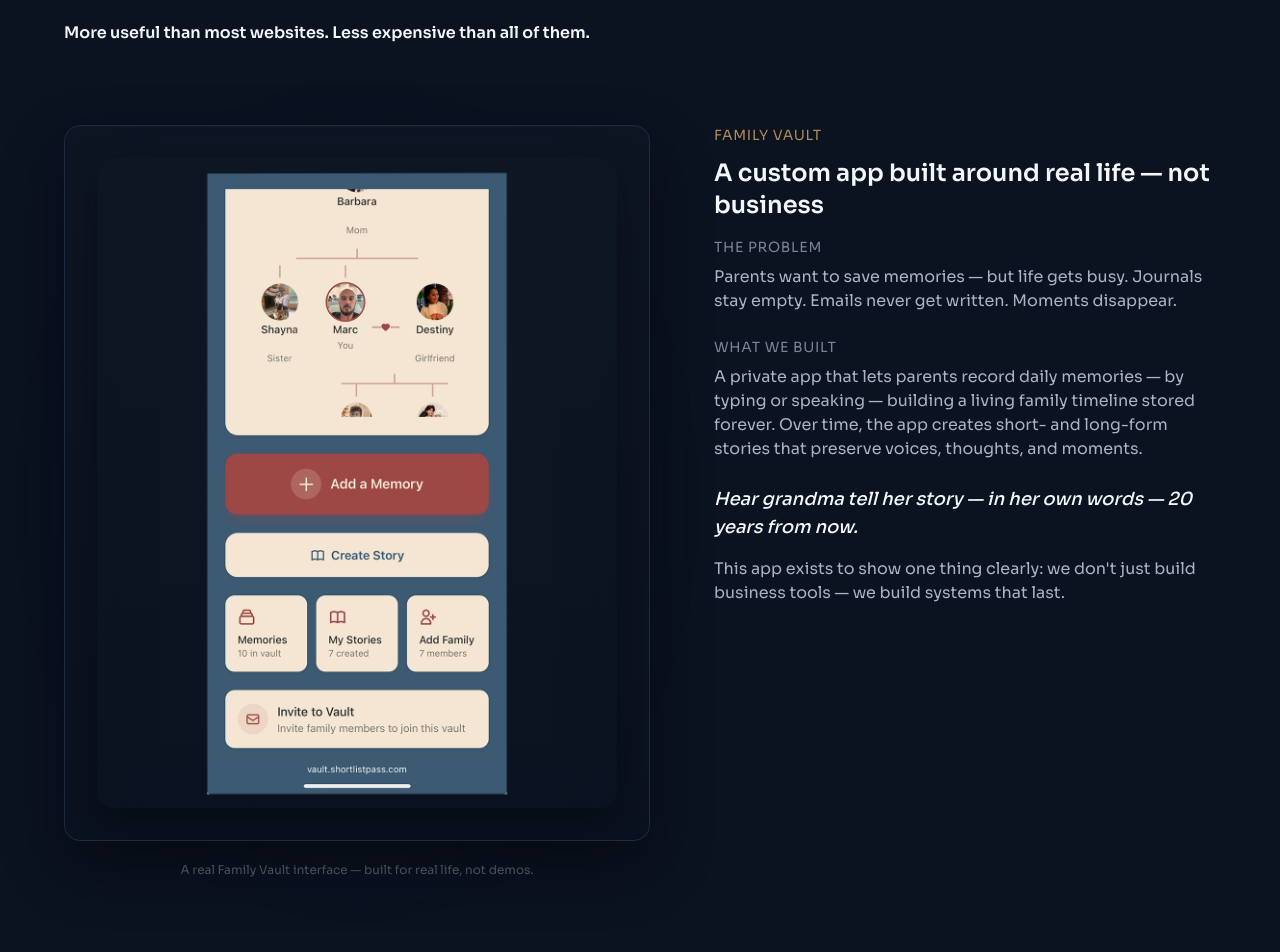
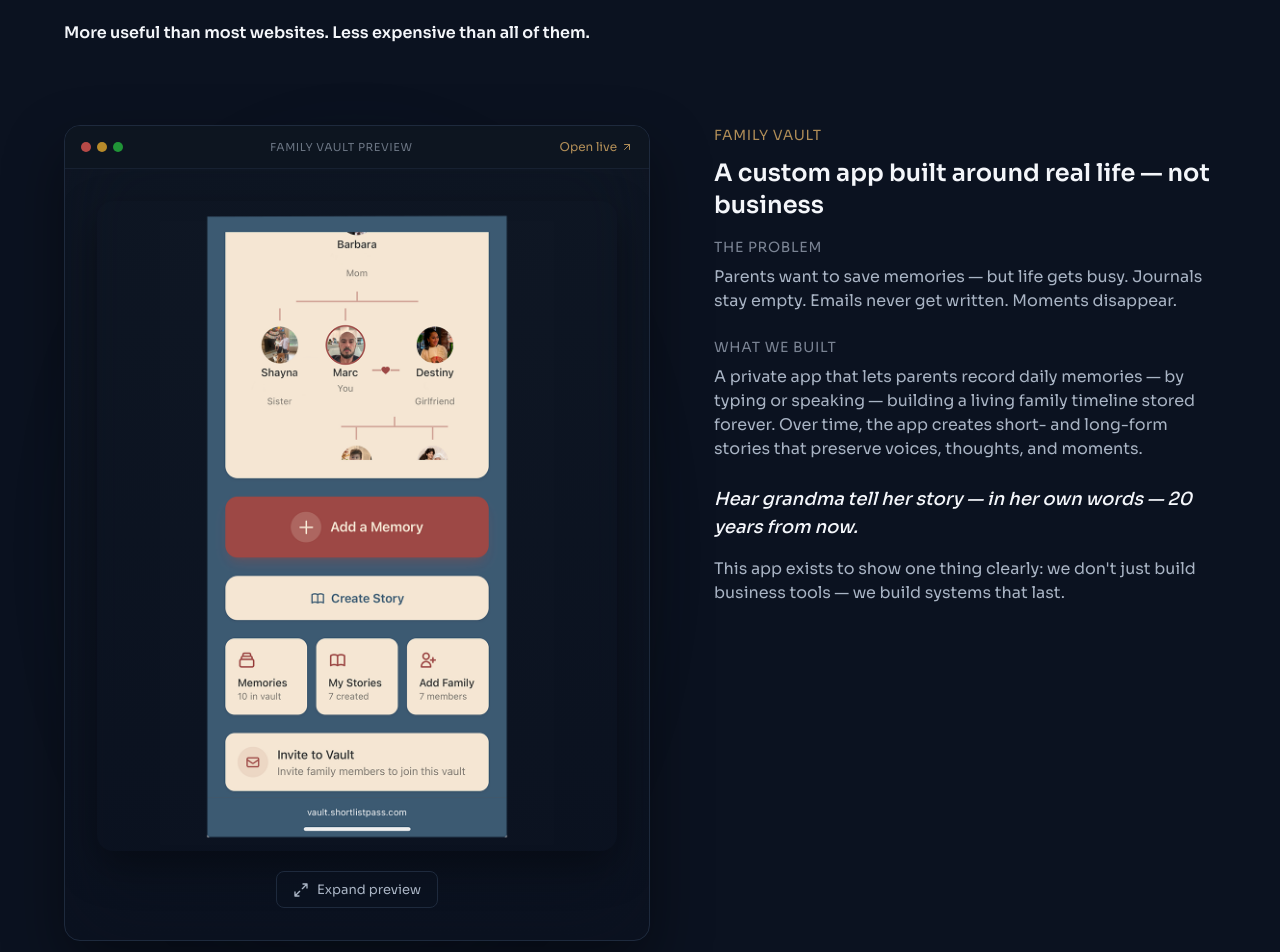
Before and after one commit to Dunzoai/shortlist-pass-hub, a Next.js app: page /digital in a window 1280 px wide. Shown: the part 3940-4892 px from the top of the page. Built offline with nearby package versions, Linux system fonts and the light colour scheme.

Commit message:
Add Family Vault modal with iframe to vault.shortlistpass.com

```diff
--- a/src/app/digital/page.tsx
+++ b/src/app/digital/page.tsx
@@ -776,6 +776,92 @@ function SmartPageModal({ isOpen, onClose }: { isOpen: boolean; onClose: () => v
   );
 }
 
+function FamilyVaultModal({ isOpen, onClose }: { isOpen: boolean; onClose: () => void }) {
+  const modalRef = useRef<HTMLDivElement>(null);
+  const closeButtonRef = useRef<HTMLButtonElement>(null);
+
+  // Lock body scroll when modal is open
+  useEffect(() => {
+    if (isOpen) {
+      document.body.style.overflow = "hidden";
+      closeButtonRef.current?.focus();
+    } else {
+      document.body.style.overflow = "";
+    }
+    return () => {
+      document.body.style.overflow = "";
+    };
+  }, [isOpen]);
+
+  // Close on Escape key
+  useEffect(() => {
+    const handleKeyDown = (e: KeyboardEvent) => {
+      if (e.key === "Escape" && isOpen) {
+        onClose();
+      }
+    };
+    window.addEventListener("keydown", handleKeyDown);
+    return () => window.removeEventListener("keydown", handleKeyDown);
+  }, [isOpen, onClose]);
+
+  // Close when clicking backdrop
+  const handleBackdropClick = (e: React.MouseEvent) => {
+    if (e.target === e.currentTarget) {
+      onClose();
+    }
+  };
+
+  if (!isOpen) return null;
+
+  return (
+    <motion.div
+      initial={{ opacity: 0 }}
+      animate={{ opacity: 1 }}
+      exit={{ opacity: 0 }}
+      transition={{ duration: 0.2 }}
+      className="fixed inset-0 z-50 flex items-center justify-center p-4 md:p-8"
+      onClick={handleBackdropClick}
+      role="dialog"
+      aria-modal="true"
+      aria-label="Family Vault Preview"
+    >
+      {/* Backdrop */}
+      <div className="absolute inset-0 bg-[#0B1220]/90 backdrop-blur-sm" />
+
+      {/* Modal content */}
+      <motion.div
+        ref={modalRef}
+        initial={{ opacity: 0, scale: 0.95 }}
+        animate={{ opacity: 1, scale: 1 }}
+        exit={{ opacity: 0, scale: 0.95 }}
+        transition={{ duration: 0.3, ease: "easeOut" }}
+        className="relative w-full max-w-4xl h-[90vh] md:h-[85vh] bg-[#0B1220] rounded-2xl overflow-hidden border border-white/10 shadow-2xl"
+      >
+        {/* Close button */}
+        <button
+          ref={closeButtonRef}
+          onClick={onClose}
+          className="absolute top-4 right-4 z-10 w-10 h-10 rounded-full bg-[#0F1A2B] border border-white/10 flex items-center justify-center text-[#A9B4C4] hover:text-[#F4F6FA] hover:border-white/20 transition-all duration-200"
+          aria-label="Close modal"
+        >
+          <svg className="w-5 h-5" viewBox="0 0 24 24" fill="none" stroke="currentColor" strokeWidth="2" strokeLinecap="round" strokeLinejoin="round">
+            <line x1="18" y1="6" x2="6" y2="18" />
+            <line x1="6" y1="6" x2="18" y2="18" />
+          </svg>
+        </button>
+
+        {/* iframe */}
+        <iframe
+          src="https://vault.shortlistpass.com/"
+          className="w-full h-full border-0"
+          title="Family Vault"
+          allow="accelerometer; autoplay; clipboard-write; encrypted-media; gyroscope; picture-in-picture"
+        />
+      </motion.div>
+    </motion.div>
+  );
+}
+
 function SmartPagePreviewCard({ onOpen }: { onOpen: () => void }) {
   return (
     <div className="relative">
@@ -857,7 +943,7 @@ function SmartPagePreviewCard({ onOpen }: { onOpen: () => void }) {
   );
 }
 
-function FamilyVaultPreviewCard() {
+function FamilyVaultPreviewCard({ onOpen }: { onOpen: () => void }) {
   return (
     <div className="relative">
       {/* Soft pulsing glow behind card */}
@@ -881,6 +967,34 @@ function FamilyVaultPreviewCard() {
         whileHover={{ y: -4 }}
         transition={{ duration: 0.3, ease: "easeOut" }}
       >
+        {/* Browser-style top bar */}
+        <div className="flex items-center justify-between px-4 py-3 border-b border-[#1E2A3D]/60 bg-[#0D1520]">
+          {/* Window dots */}
+          <div className="flex items-center gap-1.5">
+            <div className="w-2.5 h-2.5 rounded-full bg-[#FF5F57]/70" />
+            <div className="w-2.5 h-2.5 rounded-full bg-[#FFBD2E]/70" />
+            <div className="w-2.5 h-2.5 rounded-full bg-[#28CA41]/70" />
+          </div>
+
+          {/* Label */}
+          <span className="text-[11px] text-[#A9B4C4]/60 uppercase tracking-wider">
+            Family Vault Preview
+          </span>
+
+          {/* Open live link */}
+          <a
+            href="https://vault.shortlistpass.com/"
+            target="_blank"
+            rel="noopener noreferrer"
+            className="text-[12px] text-[#B08D57] hover:text-[#C9A66B] transition-colors flex items-center gap-1"
+          >
+            Open live
+            <svg className="w-3 h-3" viewBox="0 0 24 24" fill="none" stroke="currentColor" strokeWidth="2" strokeLinecap="round" strokeLinejoin="round">
+              <path d="M7 17L17 7M17 7H7M17 7V17" />
+            </svg>
+          </a>
+        </div>
+
         {/* Card content */}
         <div className="p-5 md:p-8 flex flex-col items-center">
           {/* Image with soft shadow */}
@@ -892,6 +1006,17 @@ function FamilyVaultPreviewCard() {
               boxShadow: "0 15px 40px rgba(0, 0, 0, 0.35)",
             }}
           />
+
+          {/* Expand preview button */}
+          <button
+            onClick={onOpen}
+            className="mt-5 px-4 py-2 text-[13px] text-[#A9B4C4] hover:text-[#F4F6FA] border border-[#1E2A3D] hover:border-[#B08D57]/40 rounded-lg transition-all duration-300 flex items-center gap-2 bg-[#0B1220]/50 hover:bg-[#0B1220]"
+          >
+            <svg className="w-4 h-4" viewBox="0 0 24 24" fill="none" stroke="currentColor" strokeWidth="2" strokeLinecap="round" strokeLinejoin="round">
+              <path d="M15 3h6v6M9 21H3v-6M21 3l-7 7M3 21l7-7" />
+            </svg>
+            Expand preview
+          </button>
         </div>
       </motion.div>
 
@@ -904,17 +1029,24 @@ function FamilyVaultPreviewCard() {
 }
 
 function RealBuildsSection() {
-  const [isModalOpen, setIsModalOpen] = useState(false);
+  const [isSmartPageModalOpen, setIsSmartPageModalOpen] = useState(false);
+  const [isFamilyVaultModalOpen, setIsFamilyVaultModalOpen] = useState(false);
   const ctaButtonRef = useRef<HTMLButtonElement>(null);
 
-  const openModal = useCallback(() => {
-    setIsModalOpen(true);
+  const openSmartPageModal = useCallback(() => {
+    setIsSmartPageModalOpen(true);
   }, []);
 
-  const closeModal = useCallback(() => {
-    setIsModalOpen(false);
-    // Restore focus to CTA button
-    ctaButtonRef.current?.focus();
+  const closeSmartPageModal = useCallback(() => {
+    setIsSmartPageModalOpen(false);
+  }, []);
+
+  const openFamilyVaultModal = useCallback(() => {
+    setIsFamilyVaultModalOpen(true);
+  }, []);
+
+  const closeFamilyVaultModal = useCallback(() => {
+    setIsFamilyVaultModalOpen(false);
   }, []);
 
   return (
@@ -1002,7 +1134,7 @@ function RealBuildsSection() {
 
               {/* Right column - Phone mockup */}
               <div className="shrink-0 self-center lg:self-start">
-                <SmartPagePreviewCard onOpen={openModal} />
+                <SmartPagePreviewCard onOpen={openSmartPageModal} />
               </div>
             </div>
           </motion.div>
@@ -1016,7 +1148,7 @@ function RealBuildsSection() {
             <div className="flex flex-col lg:flex-row gap-12 lg:gap-16 items-start">
               {/* Preview card - on left for desktop */}
               <div className="order-2 lg:order-1 shrink-0 self-center lg:self-start w-full lg:w-auto flex justify-center lg:justify-start">
-                <FamilyVaultPreviewCard />
+                <FamilyVaultPreviewCard onOpen={openFamilyVaultModal} />
               </div>
 
               {/* Copy - on right for desktop */}
@@ -1093,7 +1225,8 @@ function RealBuildsSection() {
       </Container>
 
       {/* SmartPage Modal */}
-      <SmartPageModal isOpen={isModalOpen} onClose={closeModal} />
+      <SmartPageModal isOpen={isSmartPageModalOpen} onClose={closeSmartPageModal} />
+      <FamilyVaultModal isOpen={isFamilyVaultModalOpen} onClose={closeFamilyVaultModal} />
     </section>
   );
 }
```
